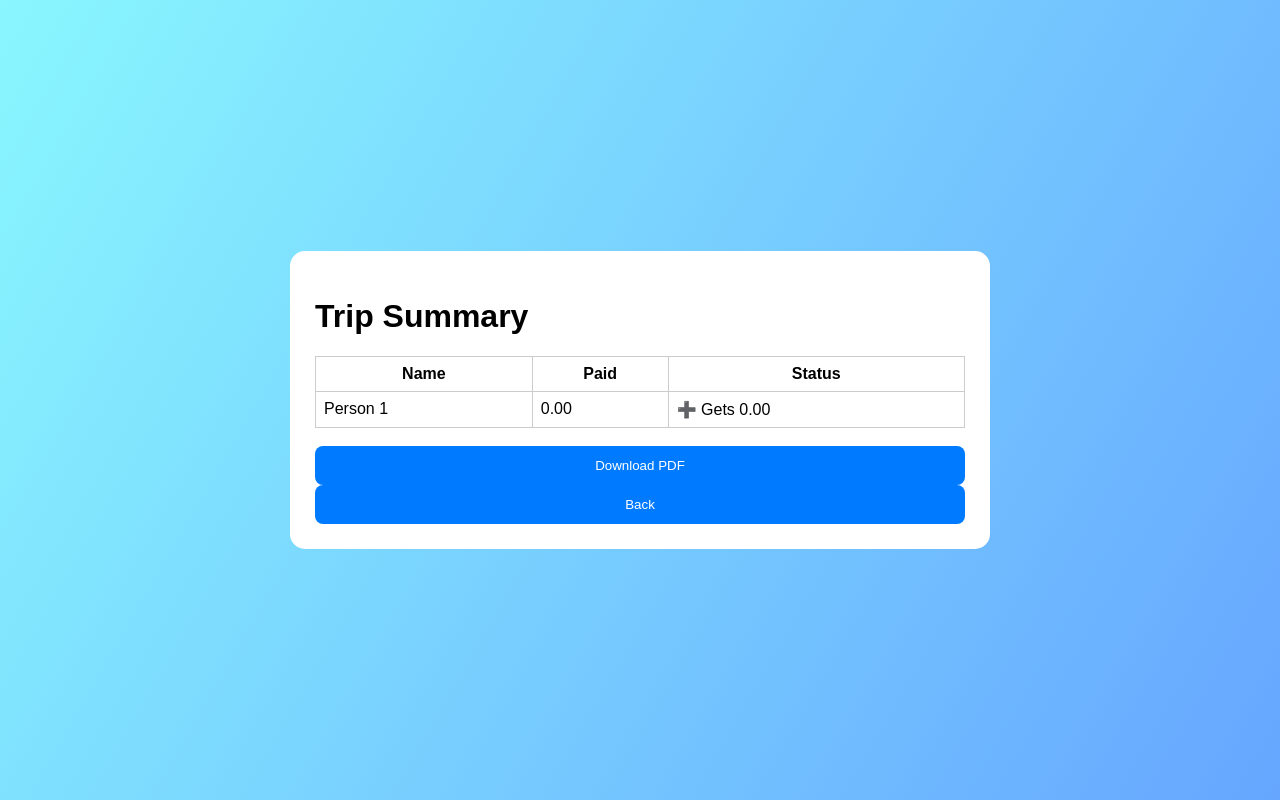
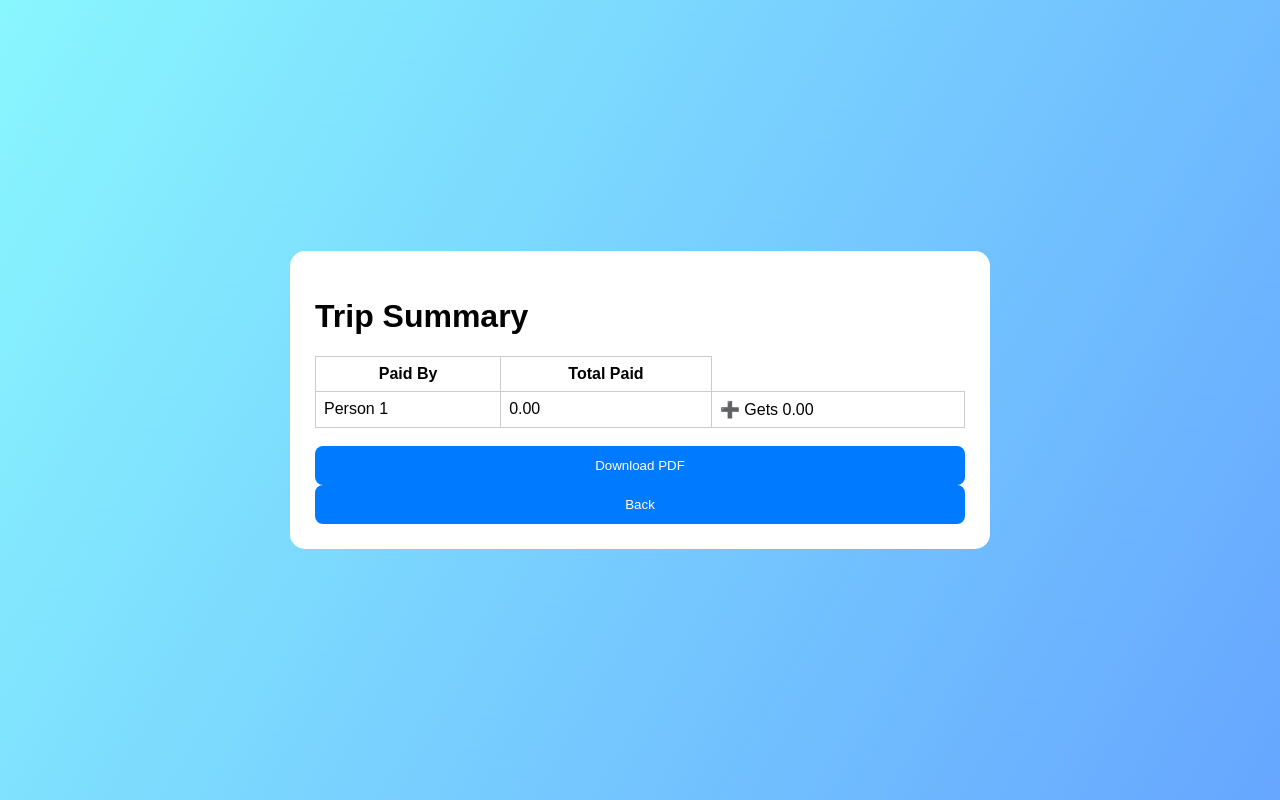
Before and after one commit to vinay3103/trip-expense-tracker, a website: page summary.html in a window 1280 px wide. Drawn offline with nearby package versions, Linux system fonts and the light colour scheme.

Commit message:
Update table headers in summary.html

```diff
--- a/summary.html
+++ b/summary.html
@@ -3,7 +3,6 @@
 <head>
 <title>Trip Summary</title>
 <link rel="stylesheet" href="style.css">
-
 <script src="https://cdnjs.cloudflare.com/ajax/libs/jspdf/2.5.1/jspdf.umd.min.js"></script>
 <script src="https://cdnjs.cloudflare.com/ajax/libs/jspdf-autotable/3.5.25/jspdf.plugin.autotable.min.js"></script>
 </head>
@@ -15,9 +14,8 @@
 <table>
 <thead>
 <tr>
-<th>Name</th>
-<th>Paid</th>
-<th>Status</th>
+<th>Paid By</th>
+<th>Total Paid</th>
 </tr>
 </thead>
 <tbody id="summaryBody"></tbody>
```
